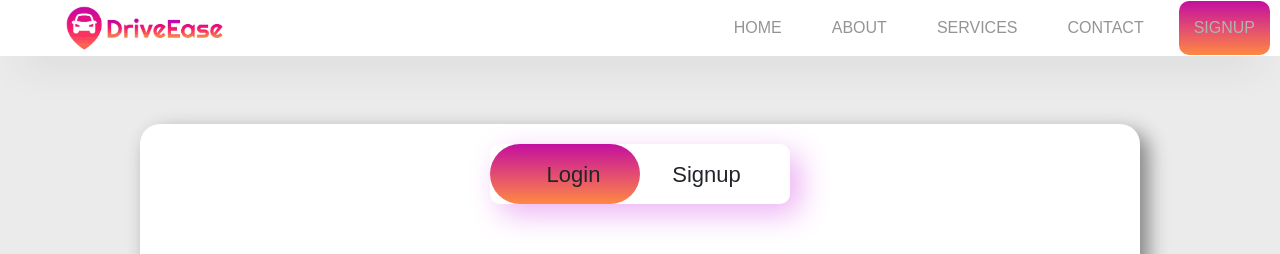
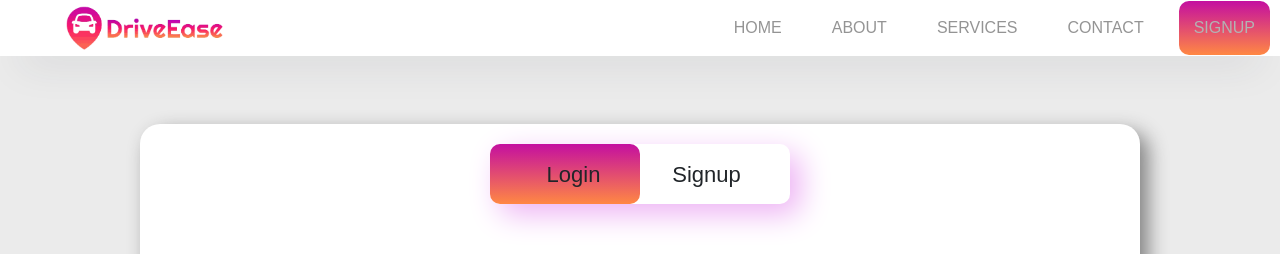
Before and after one commit to jeel-butani/DriveEase-React, a React (Vite) app: page /userLoginSignup in a window 1280 px wide. Shown: the top 254 px of the page. Built offline with nearby package versions, Linux system fonts and the light colour scheme.

Commit message:
add css for new ui

```diff
--- a/src/pagesCss/carDriverInput.css
+++ b/src/pagesCss/carDriverInput.css
@@ -57,7 +57,7 @@
 .slider {
     height: 60px;
     width: 150px;
-    border-radius: 50px;
+    border-radius: 10px;
     background-image: linear-gradient(to top, rgb(255, 136, 67), rgb(196, 15, 160));
     position: absolute;
     top: 20px;
```
